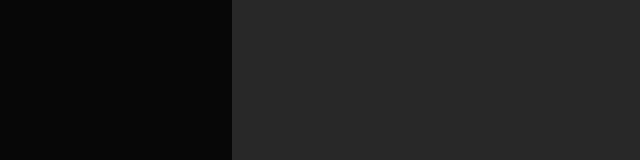
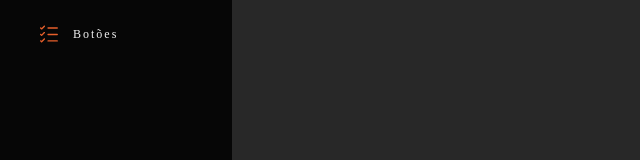
Before and after one commit to fjunior-dev/dashboard-projeto, a plain HTML site: page index.html in a window 1280 px wide. Shown: the part 637-797 px from the top of the page, 0-640 px from the left. Drawn offline with Linux system fonts and the light colour scheme; a web font is replaced by a local one.

Commit message:
ATT07 - Inclusão de pasta(svg) / icons.svg
Incluído na pasta do projeto assets/svg/icons.svg - Para teste de sprite de icons, para melhores práticas com o código, ao adicionar muitos icons em um site.

```diff
--- a/estilos/assets.css
+++ b/estilos/assets.css
@@ -23,6 +23,17 @@
     mask-repeat: no-repeat;
     mask-position: center;
 }
+
+.iconsv {
+  width: 18px;
+  height: 18px;
+  margin-right: 5px;
+  vertical-align: middle;
+  transition: color 0.3s ease;
+  color: var(--primary-color);
+}
+
+
 
 /* Icons */
 
@@ -58,6 +69,6 @@
 }
 
 .icon-dash {
-  -webkit-mask-image: url(../assets/icons.svg);
-  mask-image: url("../assets/icons.svg");
+  -webkit-mask-image: url(../assets/icons-7.svg);
+  mask-image: url("../assets/icons-7.svg");
 }
--- a/index.html
+++ b/index.html
@@ -22,6 +22,9 @@
                 <li><span class="icon icon-listas"></span><a href="listas.html">Listas</a></li>
                 <li><span class="icon icon-form"></span><a href="formulario.html">Formulário</a></li>
                 <li><span class="icon icon-botoes"></span><a href="botoes.html">Botões</a></li>
+                <li>
+                    <svg class="iconsv"><use xlink:href="assets/svg/icons.svg#lista"></use></svg>
+                    <a href="botoes.html">Botões</a></li>
             </ul>
         </nav>
     </header>
```
Also changed, not shown: assets/icons-7.svg (renamed from assets/icons.svg), assets/svg/icons.svg (added), estilos/style.css (line endings or trailing spaces).
